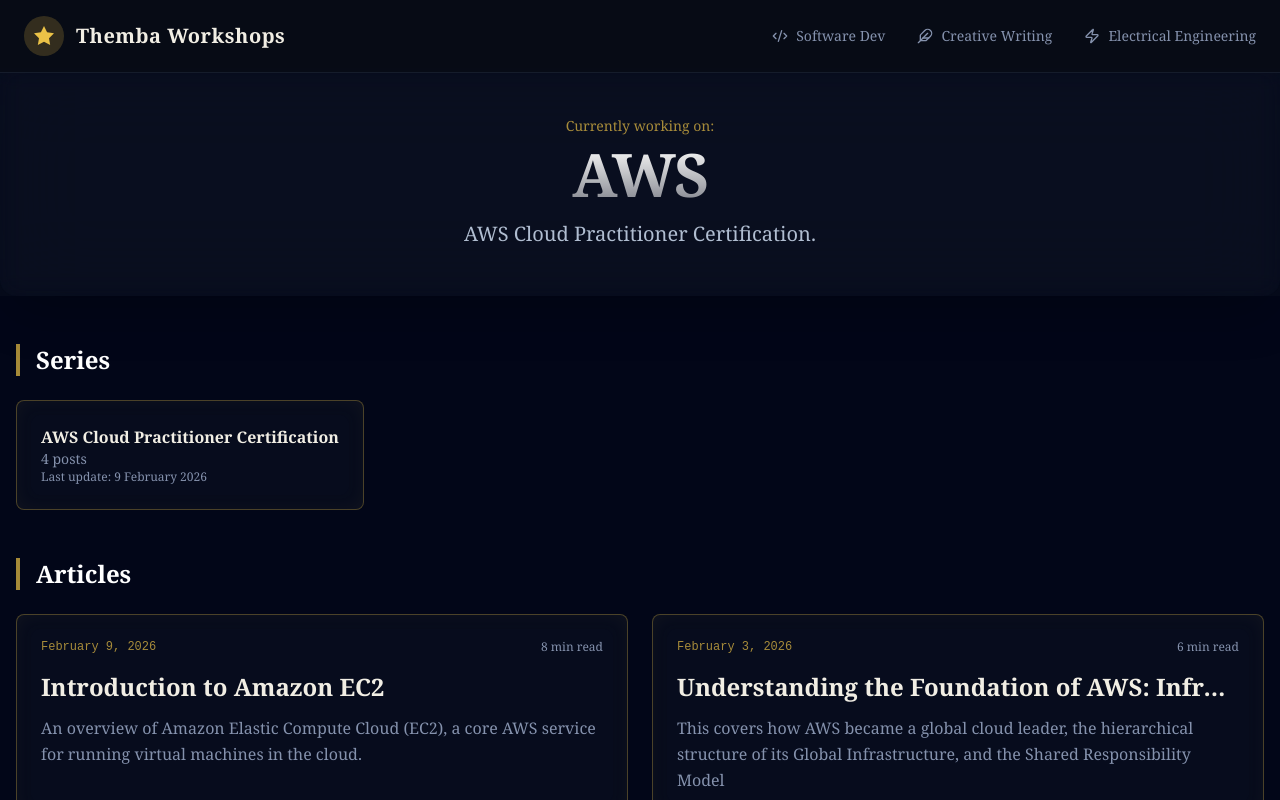
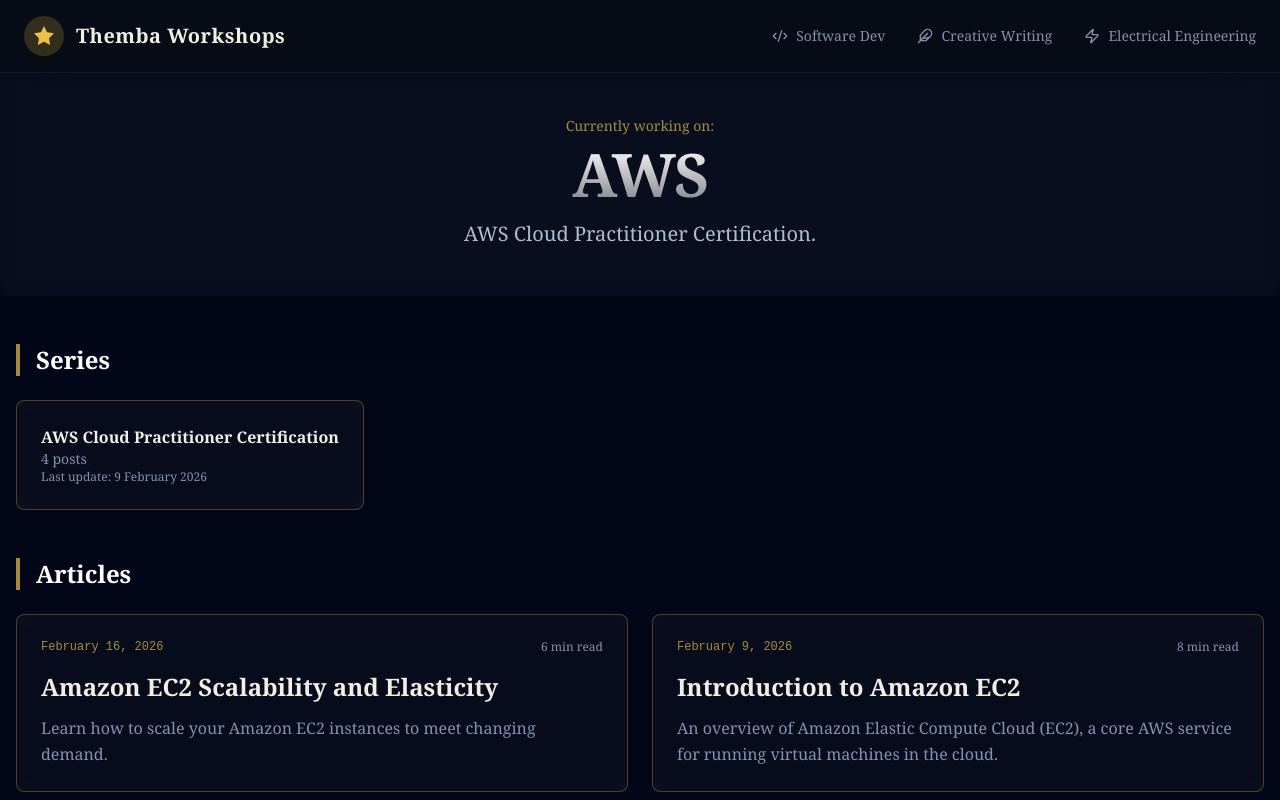
Before and after one commit to ThembaMtshelwane/themba-workshops, a React (Vite) app: page /software in a window 1280 px wide. Shown: the top 800 px of the page. Built offline with nearby package versions, Linux system fonts and the light colour scheme.

Commit message:
Add new article on Amazon EC2 and update read time and tags

```diff
--- a/src/pages/Software.tsx
+++ b/src/pages/Software.tsx
@@ -1,6 +1,6 @@
 import ArticleCard from "../components/ArticleCard";
 import SeriesCard from "../components/SeriesCard";
-import { article, article2, article3, article4 } from "../types/article";
+import { article, article2, article3, article4, article5 } from "../types/article";
 
 const Software = () => {
   return (
@@ -34,6 +34,7 @@
           Articles
         </h2>
         <div className="grid grid-cols-1 lg:grid-cols-2 gap-6 pb-8">
+          <ArticleCard article={article5} />
           <ArticleCard article={article4} />
           <ArticleCard article={article3} />
           <ArticleCard article={article2} />
--- a/src/types/article.ts
+++ b/src/types/article.ts
@@ -53,7 +53,7 @@
   title: "Amazon EC2 Scalability and Elasticity",
   excerpt: "Learn how to scale your Amazon EC2 instances to meet changing demand.",
   date: "February 16, 2026",
-  readTime: "8 min read",
+  readTime: "6 min read",
 };
 
 export const POST_CONTENT = `
@@ -523,9 +523,9 @@
     excerpt:
       "Learn how to scale your Amazon EC2 instances to meet changing demand.",
     date: "February 16, 2026",
-    readTime: "5 min read",
+    readTime: "6 min read",
     category: "Software Dev",
-    tags: ["Cloud", "AWS", "Infrastructure", "Compute", "EC2"],
+    tags: ["Cloud", "AWS", "Compute", "EC2", "Scalability", "Elasticity"],
     content: POST_CONTENT_5,
   },
 };
```
